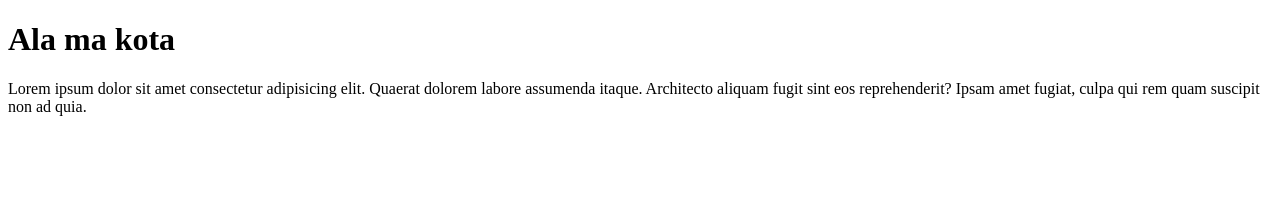
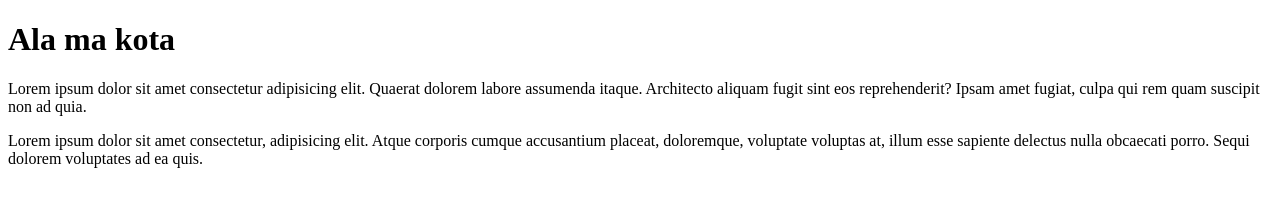
Before and after one commit to Matimateokol/zaj24.02.2021, a plain HTML site: page index.html in a window 1280 px wide. Drawn offline with Linux system fonts and the light colour scheme.

Commit message:
Wersja nr 2

```diff
--- a/index.html
+++ b/index.html
@@ -9,5 +9,6 @@
 <body>
     <h1>Ala ma kota</h1>
     <p>Lorem ipsum dolor sit amet consectetur adipisicing elit. Quaerat dolorem labore assumenda itaque. Architecto aliquam fugit sint eos reprehenderit? Ipsam amet fugiat, culpa qui rem quam suscipit non ad quia.</p>
+    <p>Lorem ipsum dolor sit amet consectetur, adipisicing elit. Atque corporis cumque accusantium placeat, doloremque, voluptate voluptas at, illum esse sapiente delectus nulla obcaecati porro. Sequi dolorem voluptates ad ea quis.</p>
 </body>
 </html>
```
